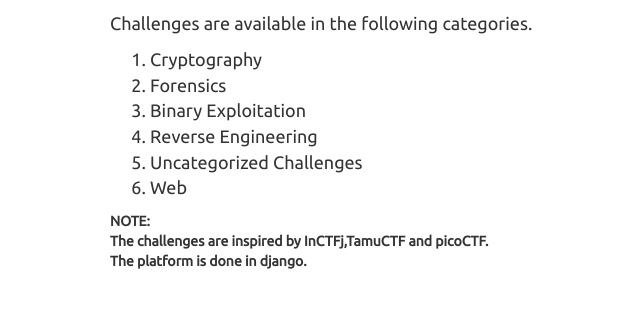
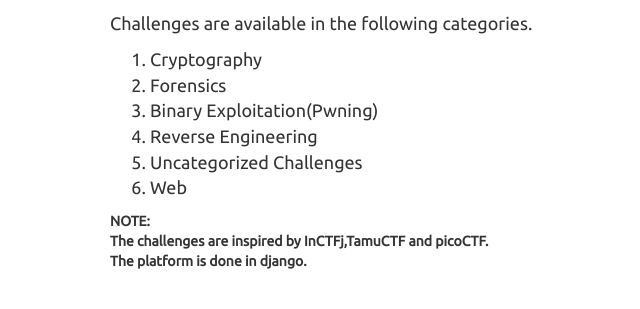
Before and after one commit to Bamgm14/CrossRoadsCTF, a Django app: page / in a window 1280 px wide. Shown: the part 491-800 px from the top of the page, without its empty margins (17-657 px from the left). Run offline with Django 3.2, Linux system fonts and the light colour scheme; parts of the project's set-up code (start-up, migrations or seed data) failed here and were passed over; some libraries are stand-ins or nearby versions; some web fonts are replaced.

Commit message:
Removing Stuff

```diff
--- /dev/null
+++ b/CrossRoads/Constant.py
@@ -0,0 +1,3 @@
+user="root"
+password=<New>
+ip="0.0.0.0"
--- a/CrossRoads/home/templates/home.html
+++ b/CrossRoads/home/templates/home.html
@@ -27,7 +27,7 @@
 					<ol>
 						<li>Cryptography</li>
 						<li>Forensics</li>
-						<li>Binary Exploitation</li>
+						<li>Binary Exploitation(Pwning)</li>
 						<li>Reverse Engineering</li>
 						<li>Uncategorized Challenges</li>
 						<li>Web</li>
```
